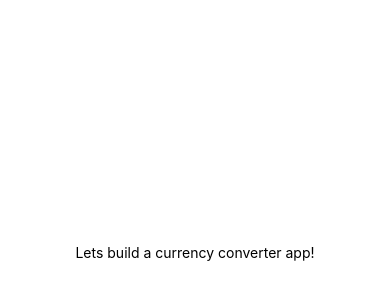
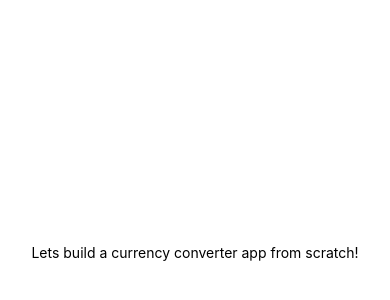
Before and after one commit to shrini2016/CurrencyConverter, a React Native app: screen / in a window 390 px wide. Shown: the part 170-470 px from the top of the page. Built offline with nearby package versions, Linux system fonts and the light colour scheme.

Commit message:
test changes to check

```diff
--- a/App.js
+++ b/App.js
@@ -5,7 +5,7 @@ export default class App extends React.Component {
   render() {
     return (
       <View style={styles.container}>
-        <Text>Lets build a currency converter app!</Text>
+        <Text>Lets build a currency converter app from scratch!</Text>
       </View>
     );
   }
```
